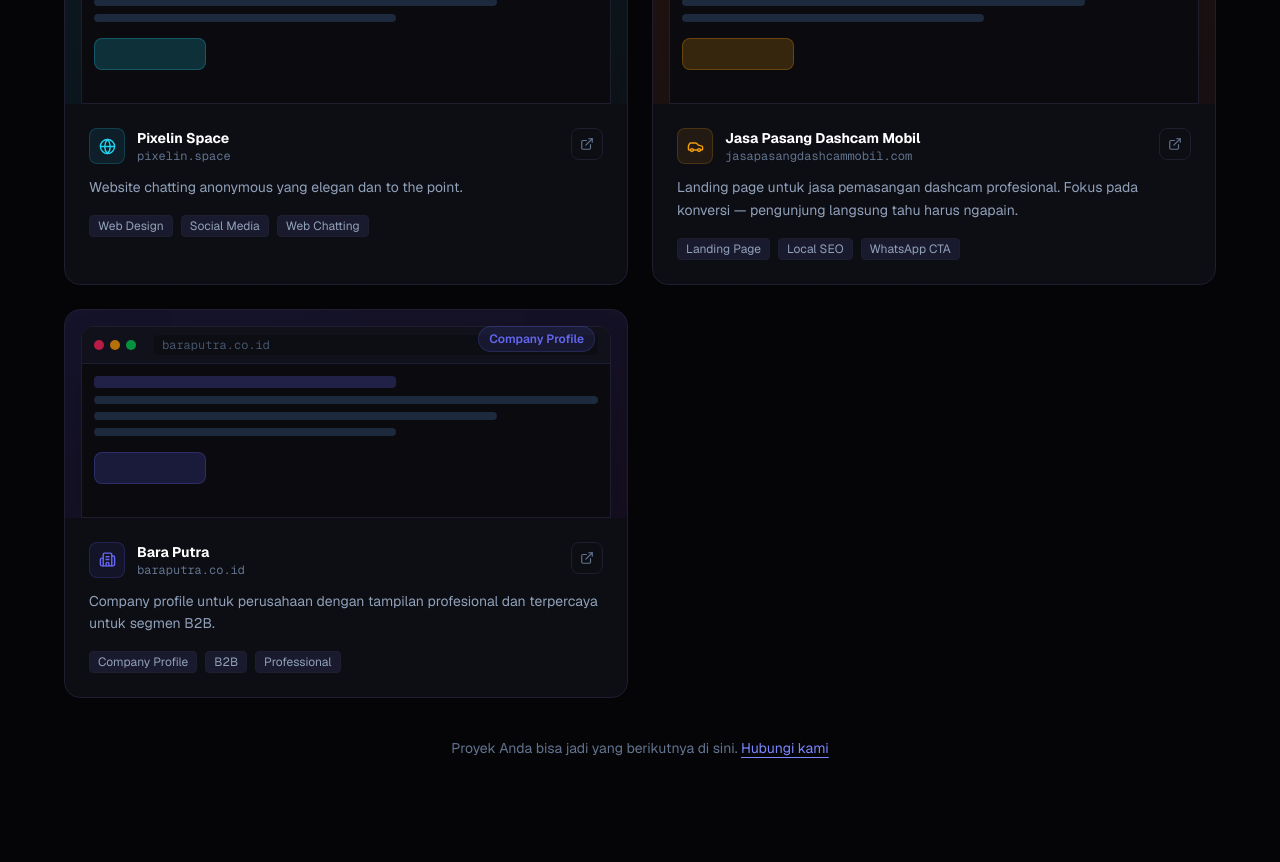
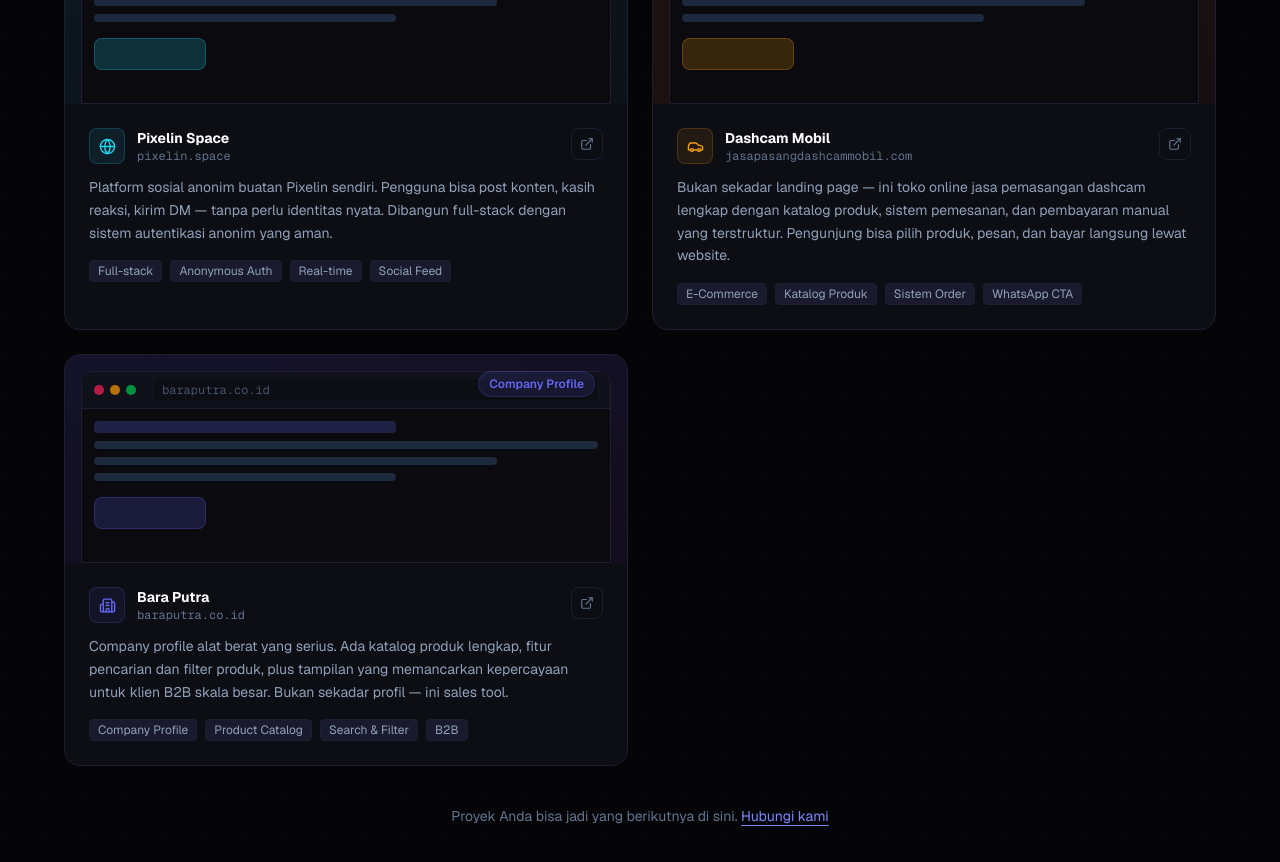
Before and after one commit to FairuzLQ/pixelin-landing, a Next.js app: page / in a window 1280 px wide. Shown: the part 2220-3082 px from the top of the page. Built offline with nearby package versions, Linux system fonts and the light colour scheme.

Commit message:
feat: update work section copywriting

```diff
--- a/src/components/sections/WorkSection.tsx
+++ b/src/components/sections/WorkSection.tsx
@@ -8,23 +8,23 @@
     name: "Pixelin Space",
     url: "https://pixelin.space/",
     displayUrl: "pixelin.space",
-    desc: "Website chatting anonymous yang elegan dan to the point.",
+    desc: "Platform sosial anonim buatan Pixelin sendiri. Pengguna bisa post konten, kasih reaksi, kirim DM — tanpa perlu identitas nyata. Dibangun full-stack dengan sistem autentikasi anonim yang aman.",
     icon: Globe,
-    category: "Web Design",
+    category: "Social Platform",
     accentColor: "#22d3ee",
-    tags: ["Web Design", "Social Media", "Web Chatting"],
+    tags: ["Full-stack", "Anonymous Auth", "Real-time", "Social Feed"],
     mockupBg: "from-cyan-900/20 to-teal-900/10",
     mockupAccent: "#22d3ee",
   },
   {
-    name: "Jasa Pasang Dashcam Mobil",
+    name: "Dashcam Mobil",
     url: "https://jasapasangdashcammobil.com/",
     displayUrl: "jasapasangdashcammobil.com",
-    desc: "Landing page untuk jasa pemasangan dashcam profesional. Fokus pada konversi — pengunjung langsung tahu harus ngapain.",
+    desc: "Bukan sekadar landing page — ini toko online jasa pemasangan dashcam lengkap dengan katalog produk, sistem pemesanan, dan pembayaran manual yang terstruktur. Pengunjung bisa pilih produk, pesan, dan bayar langsung lewat website.",
     icon: Car,
-    category: "Landing Page",
+    category: "E-Commerce",
     accentColor: "#f59e0b",
-    tags: ["Landing Page", "Local SEO", "WhatsApp CTA"],
+    tags: ["E-Commerce", "Katalog Produk", "Sistem Order", "WhatsApp CTA"],
     mockupBg: "from-amber-900/20 to-orange-900/10",
     mockupAccent: "#f59e0b",
   },
@@ -32,11 +32,11 @@
     name: "Bara Putra",
     url: "https://baraputra.co.id/",
     displayUrl: "baraputra.co.id",
-    desc: "Company profile untuk perusahaan dengan tampilan profesional dan terpercaya untuk segmen B2B.",
+    desc: "Company profile alat berat yang serius. Ada katalog produk lengkap, fitur pencarian dan filter produk, plus tampilan yang memancarkan kepercayaan untuk klien B2B skala besar. Bukan sekadar profil — ini sales tool.",
     icon: Building2,
     category: "Company Profile",
     accentColor: "#6366f1",
-    tags: ["Company Profile", "B2B", "Professional"],
+    tags: ["Company Profile", "Product Catalog", "Search & Filter", "B2B"],
     mockupBg: "from-indigo-900/20 to-purple-900/10",
     mockupAccent: "#6366f1",
   },
```
